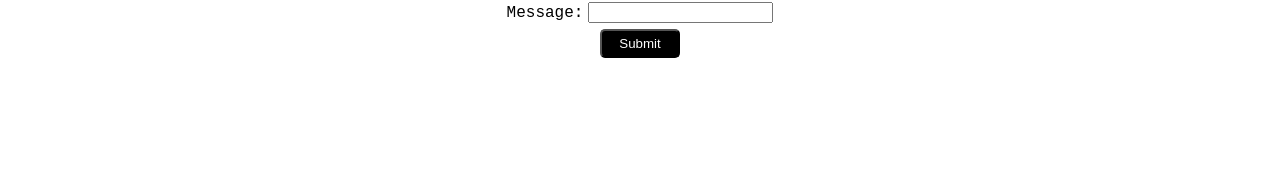
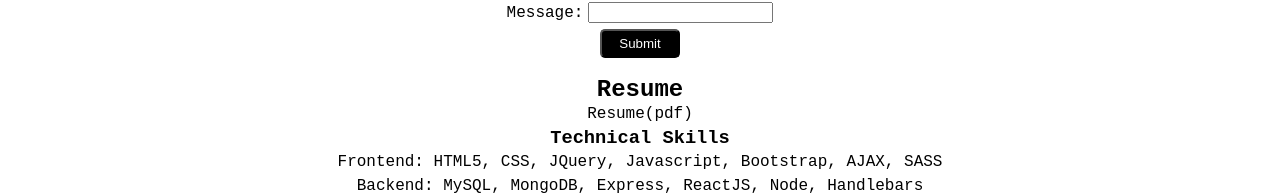
Before and after one commit to jamesIVdeveloper/react-portfolio, a React (Create React App) app: page /resume in a window 1280 px wide. Shown: the part 1324-1519 px from the top of the page. Before the commit the page ends 1402 px from the top, so only its background shows below. Built offline with nearby package versions, Linux system fonts and the light colour scheme.

Commit message:
add resume component

```diff
--- a/src/App.js
+++ b/src/App.js
@@ -3,6 +3,7 @@ import About from "./components/About";
 import Nav from "./components/Nav";
 import Portfolio from "./components/Portfolio";
 import ContactForm from "./components/Contact";
+import Resume from "./components/Resume";
 
 function App() {
   const [pages] = useState([
@@ -27,6 +28,7 @@ function App() {
         <About />
         <Portfolio currentPage={currentPage} />
         <ContactForm />
+        <Resume />
       </main>
     </div>
   );
--- /dev/null
+++ b/src/components/Resume/index.js
@@ -0,0 +1,25 @@
+import React from "react";
+
+function Resume() {
+  return (
+    <section id="resume">
+      <h1>Resume</h1>
+      <a href={require("../../assets/resume/James_Murphy_resume.pdf")} download>
+        Resume(pdf)
+      </a>
+      <div id="skills">
+        <h3>Technical Skills</h3>
+        <p>
+          <span id="skill-type">Frontend: </span>
+          HTML5, CSS, JQuery, Javascript, Bootstrap, AJAX, SASS
+        </p>
+        <p>
+          <span id="skill-type">Backend: </span>
+          MySQL, MongoDB, Express, ReactJS, Node, Handlebars
+        </p>
+      </div>
+    </section>
+  );
+}
+
+export default Resume;
--- a/src/index.css
+++ b/src/index.css
@@ -146,3 +146,11 @@ img {
   border-radius: 5px;
   cursor: pointer;
 }
+
+/* resume */
+
+#resume {
+  margin: 0 5%;
+  text-align: center;
+  line-height: 1.5em;
+}
```
Also changed, not shown: 1 other file (tests, documents, lock files or other folders).
